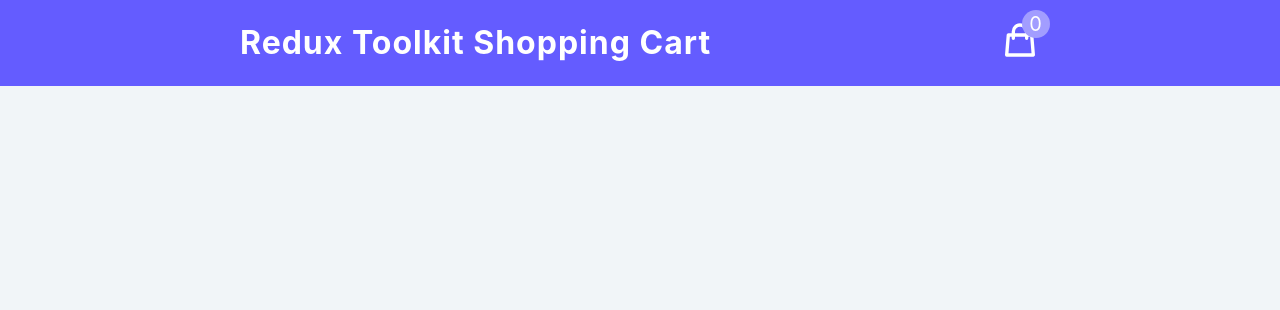
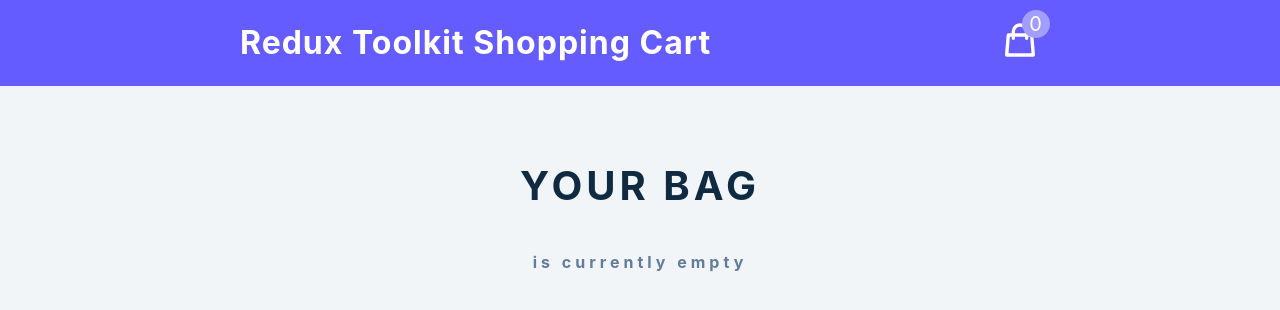
Before and after one commit to MackGrissom/redux-toolkit-cart, a React (Create React App) app: page / in a window 1280 px wide. Shown: the top 310 px of the page. Built offline with nearby package versions, Linux system fonts and the light colour scheme.

Commit message:
building cart container ansd cart items components

```diff
--- a/src/App.js
+++ b/src/App.js
@@ -1,9 +1,10 @@
 import Navbar from "./components/Navbar";
-
+import CartContainer
+ from "./components/CartContainer";
 function App() {
   return <main>
   <Navbar/>
-
+  <CartContainer />
   </main>;
 }
 export default App;
--- /dev/null
+++ b/src/components/CartContainer.js
@@ -0,0 +1,24 @@
+import React from 'react'
+import CartItem from './CartItem'
+import { useSelector } from 'react-redux'
+
+const CartContainer = () => {
+
+const {cartItems, total, amount} = useSelector((store) => store.cart)
+
+  if (amount < 1 ){
+    return <section className='cart'>
+        <header>
+            <h2> Your Bag</h2>
+            <h4 className='empty-cart'>is currently empty </h4>
+        </header>
+
+    </section>
+  }
+
+    return (
+    <div>CartContainer</div>
+  )
+}
+
+export default CartContainer
--- /dev/null
+++ b/src/components/CartItem.js
@@ -0,0 +1,9 @@
+import React from 'react'
+
+const CartItem = () => {
+  return (
+    <div>CartItem</div>
+  )
+}
+
+export default CartItem
```
